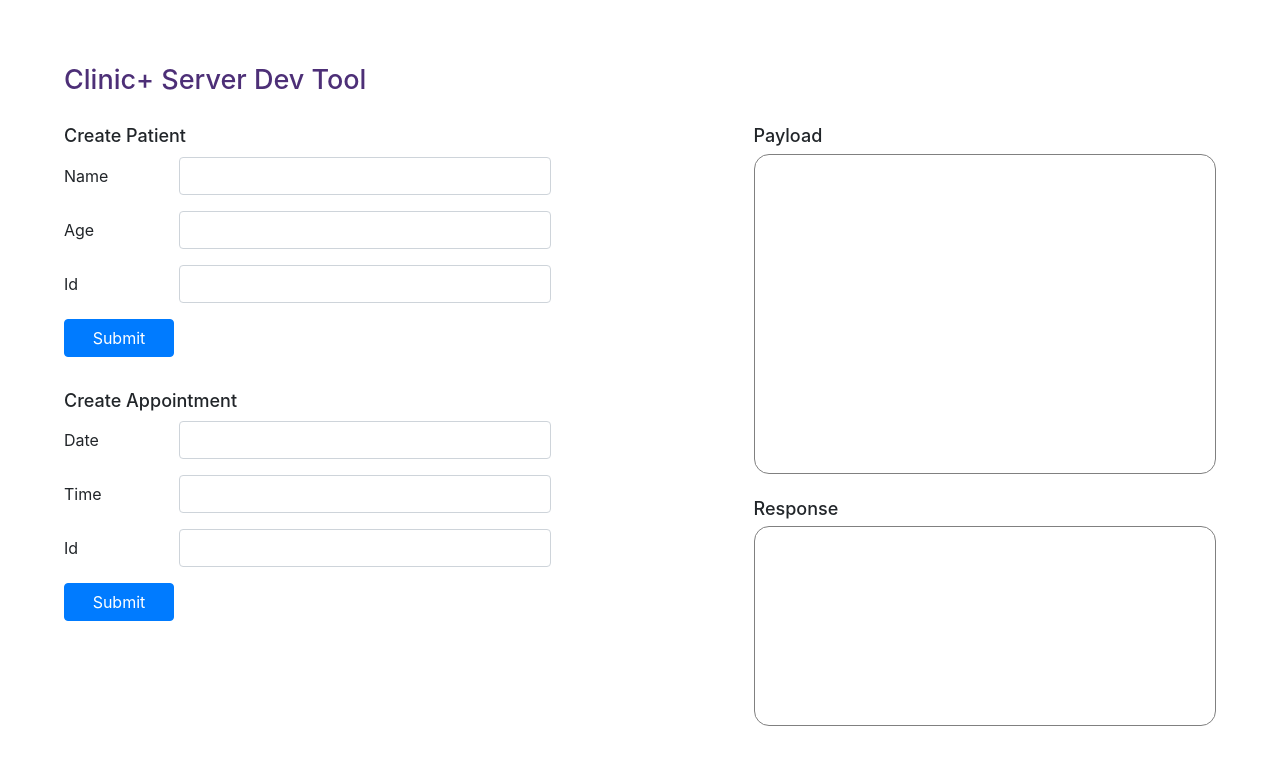
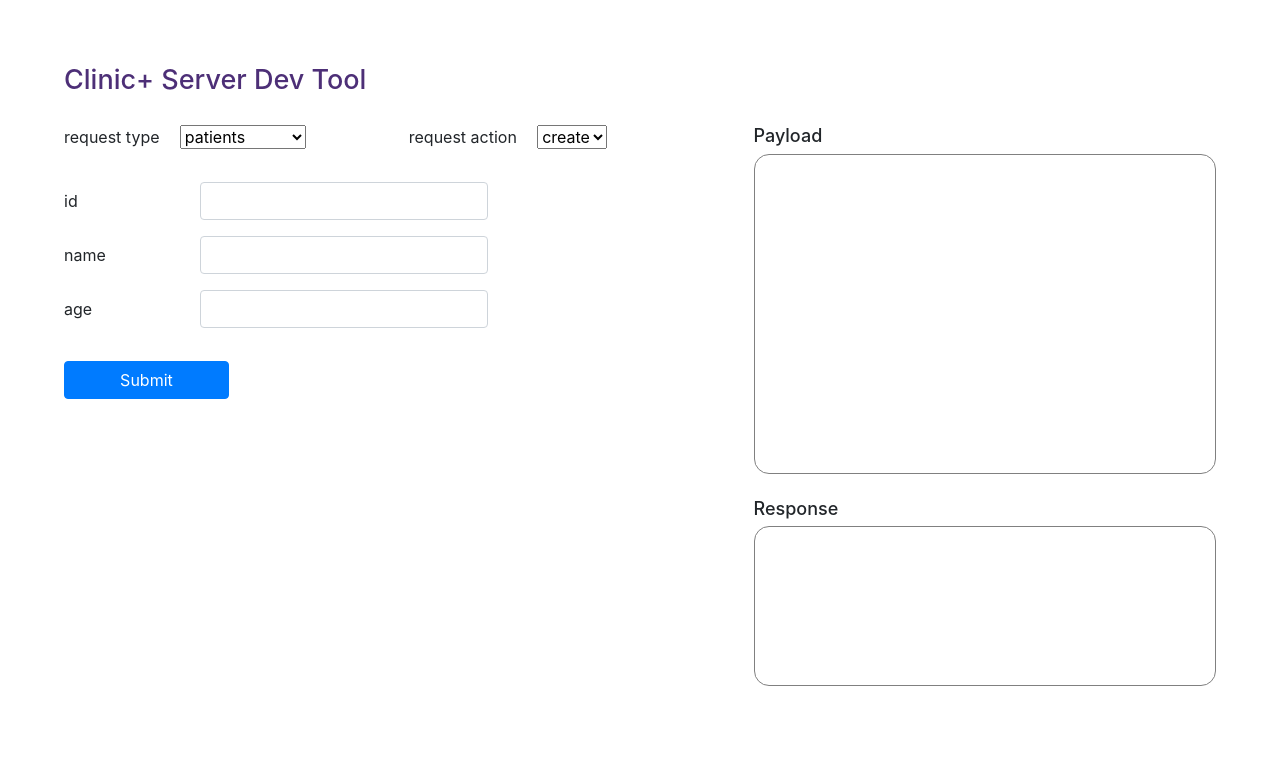
Before and after one commit to crispipear/clinicplus_server, a website: page devTool/index.html in a window 1280 px wide. Drawn offline with nearby package versions, Linux system fonts and the light colour scheme; no server answers.

Commit message:
1.1.0 - updated devtool to easier UI and added minor data validation

```diff
--- a/devTool/index.html
+++ b/devTool/index.html
@@ -6,18 +6,17 @@
     <meta http-equiv="X-UA-Compatible" content="ie=edge">
     <title>Clinic+ Server Dev Tools</title>
     <link href="https://stackpath.bootstrapcdn.com/bootstrap/4.1.3/css/bootstrap.min.css" type="text/css" rel="stylesheet">
-</head>
 <style>
     body{
         margin: 0%
     }
     .container-fluid{
-        padding: 5%
+        padding: 5%;
     }
     h1{
         color: #4d2f77;
         font-size: 27px;
-        margin-bottom: 2.5%;
+        margin: 0% 0% 2.5% 0%;
     }
     h3{
         font-size: 18px;
@@ -32,62 +31,53 @@
     .response div{
         border-radius: 15px;
         border: solid gray 1px;
-        min-height: 25vh;
+        min-height: 20vh;
         padding: 5%;
     }
     .request-group{
         margin-bottom: 5%;
     }
+    .request_options div span{
+        margin-right: 5%
+    }
+    .request_form{
+        margin-top: 5%;
+    }
+    #submit{
+        margin-top: 2.5%;
+    }
+    #version{
+        position: absolute;
+        bottom: 2.5%;
+        left: 2.5%
+    }
 </style>
+</head>
 <body>
     <div class="container-fluid">
         <h1>Clinic+ Server Dev Tool</h1>
         <div class="row">
             <div class="col-7">
-                <div class="request-group" data-action="create" data-type="patients">
-                    <h3>Create Patient</h3>
-                    <div class="form-group row">
-                        <label for="example-text-input" class="col-2 col-form-label">Name</label>
-                        <div class="col-7">
-                            <input name="name" class="form-control" type="text">
-                        </div>
+                <div class="request_options row">
+                    <div class="col-6">
+                        <span>request type</span>
+                        <select id="request_type">
+                            <option value="patients">patients</option>
+                            <option value="appointments">appointments</option>
+                        </select>
                     </div>
-                    <div class="form-group row">
-                        <label for="example-text-input" class="col-2 col-form-label">Age</label>
-                        <div class="col-7">
-                            <input name="age" class="form-control" type="text">
-                        </div>
+                    <div class="col-6">
+                        <span>request action</span>
+                        <select id="request_action">
+                            <option value="create">create</option>
+                            <option value="edit">edit</option>
+                            <option value="delete">delete</option>
+                        </select>
                     </div>
-                    <div class="form-group row">
-                        <label for="example-text-input" class="col-2 col-form-label">Id</label>
-                        <div class="col-7">
-                            <input name="id" class="form-control" type="text">
-                        </div>
-                    </div>
-                    <button id="submit" type="submit" class="col-2 btn btn-primary">Submit</button>
                 </div>
-                <div class="request-group" data-action="create" data-type="appointments">
-                    <h3>Create Appointment</h3>
-                    <div class="form-group row">
-                        <label for="example-text-input" class="col-2 col-form-label">Date</label>
-                        <div class="col-7">
-                            <input name="date" class="form-control" type="text">
-                        </div>
-                    </div>
-                    <div class="form-group row">
-                        <label for="example-text-input" class="col-2 col-form-label">Time</label>
-                        <div class="col-7">
-                            <input name="time" class="form-control" type="text">
-                        </div>
-                    </div>
-                    <div class="form-group row">
-                        <label for="example-text-input" class="col-2 col-form-label">Id</label>
-                        <div class="col-7">
-                            <input name="id" class="form-control" type="text">
-                        </div>
-                    </div>
-                    <button id="submit" type="submit" class="col-2 btn btn-primary">Submit</button>
+                <div class="request_form row">
                 </div>
+                <button id="submit" type="submit" class="col-3 btn btn-primary">Submit</button>
             </div>
             <div class="col-5">
                 <div class="payload">
@@ -101,6 +91,7 @@
                 </div>
             </div>
         </div>
+        <span id="version"></span>
     </div>
 </body>
 <script src="http://code.jquery.com/jquery-latest.min.js"></script>
@@ -126,22 +117,64 @@
     })
     $(document).ready(function(){
         // var ip = '10.156.0.1'
-        var ip = 'localhost'
-        var port = '3000'
-        var url = 'http://'+ip+':'+port
-        var socket = io.connect(url)
-        socket.on('send_message', data => {
-          console.log('incoming data: ', data)
+        var ip              = 'localhost',
+            port            = '3000',
+            url             = 'http://'+ip+':'+port,
+            socket          = io.connect(url),
+            request_type    = 'patients',
+            request_action  = 'create',
+            request_props   = [
+                {
+                    type: 'appointments',
+                    props: ['date', 'time']
+                },
+                {
+                    type: 'patients',
+                    props: ['name', 'age']
+                }
+            ]
+
+
+        socket.on('response', data => {
+            $('.response div').text(data.res)
         })
 
-        $('.request-group #submit').click(function() {
-            let requestGroup = $(this).parent().get(0)
-            let action = $(requestGroup).data('action')
-            let type = $(requestGroup).data('type')
-            let inputs = $(requestGroup).find('input:text')
+        socket.on('init', data => {
+            $('#version').text('server version: ' + data.version)
+        })
+
+        $('#request_type').change(function(){
+            $('.request_form').empty()
+            request_type = $(this).find(":selected").text()
+            updateFormGroups()
+        })
+        $('#request_action').change(function(){
+            request_action = $(this).find(":selected").text()
+        })
+        updateFormGroups()
+        function updateFormGroups(){
+            let selected = request_props.find(item => item.type == request_type)
+            let idGroup = "<div class='form-group col-10 row'>"+
+                                "<label class='col-3 col-form-label'>id</label>"+
+                                "<div class='col-7'>"+
+                                "<input name='id' class='form-control' type='text'>"+
+                                "</div></div>"
+            $('.request_form').append(idGroup)
+            $.each(selected.props, function(index, prop){
+                let formGroup = "<div class='form-group col-10 row'>"+
+                                "<label class='col-3 col-form-label'>"+prop+"</label>"+
+                                "<div class='col-7'>"+
+                                "<input name="+prop+" class='form-control' type='text'>"+
+                                "</div></div>"
+                $('.request_form').append(formGroup)
+            })
+        }
+
+        $('#submit').click(function() {
+            let inputs = $('.request_form').find('input:text')
             let req_body = {
-                type: type,
-                action: action,
+                type: request_type,
+                action: request_action,
                 dataComponent: {}
             }
             $.each(inputs, function(key, input){
--- a/package.json
+++ b/package.json
@@ -1,6 +1,6 @@
 {
   "name": "cpserver",
-  "version": "1.0.0",
+  "version": "1.1.0",
   "description": "",
   "main": "app.js",
   "scripts": {
```
Also changed, not shown: app.js (+26 -9 lines), data/data.json (+0 -12 lines), README.md, 2 other files.
